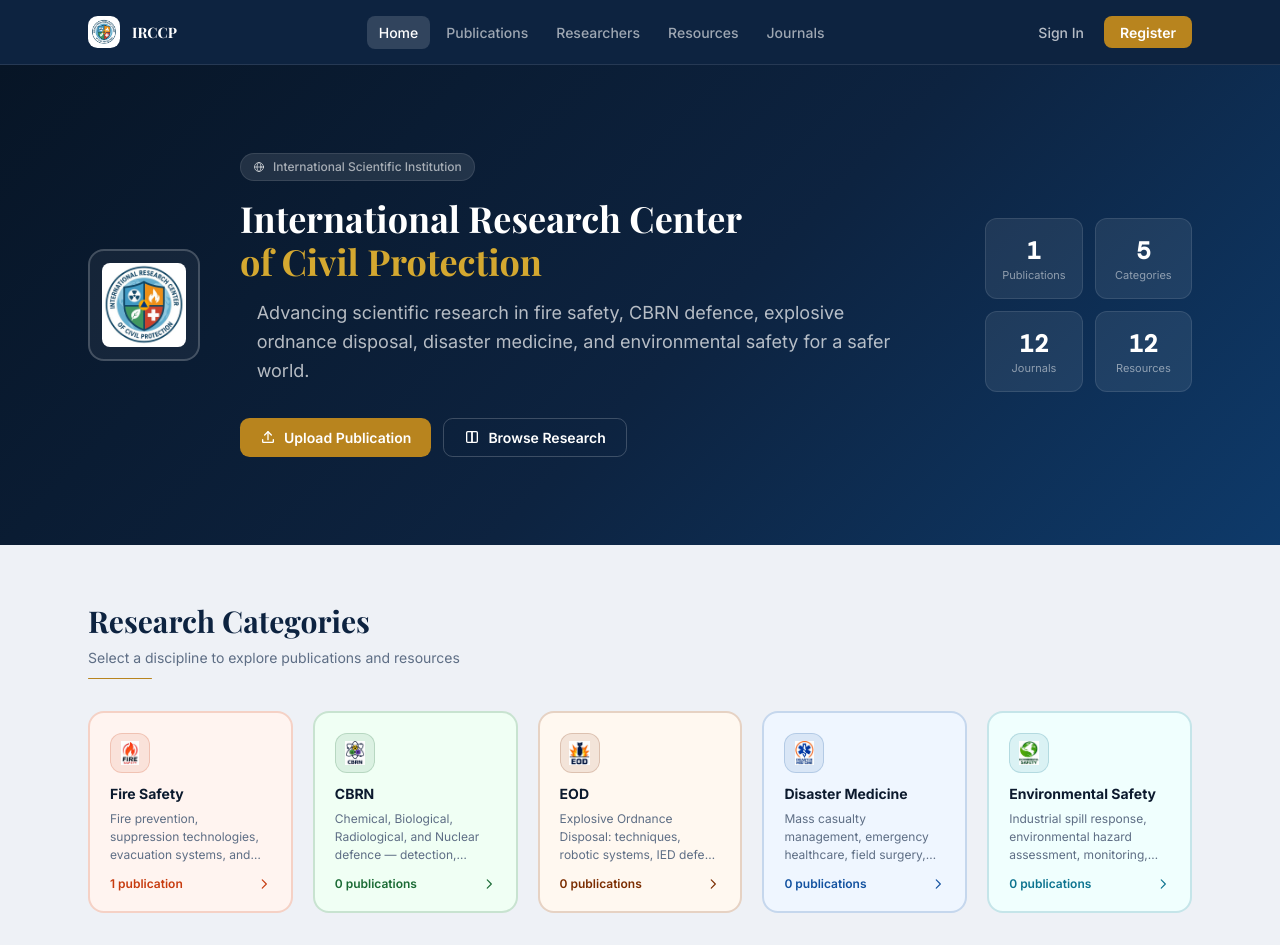
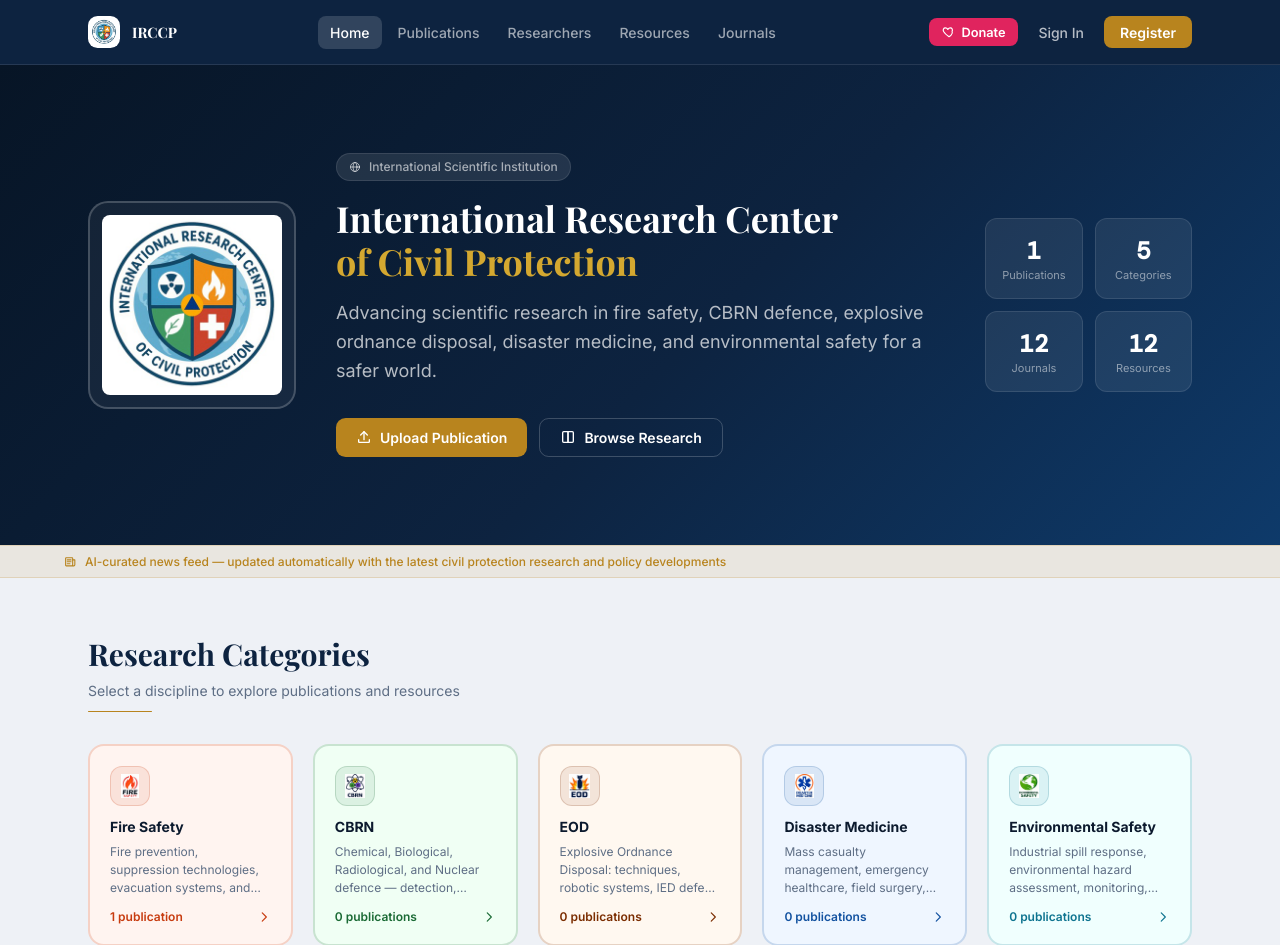
Before and after one commit to gfgfgv/irccp_django, a Django app: page / in a window 1280 px wide. Shown: the top 945 px of the page. Run offline with Django 5.2, Linux system fonts and the light colour scheme; data comes from the database, SQL or seed files in the repository; tables that the repository leaves empty hold one stand-in row (values such as "Sample post").

Commit message:
adde donations, useful resourses and logos for journels

```diff
--- a/core/context_processors.py
+++ b/core/context_processors.py
@@ -1,5 +1,11 @@
+from django.conf import settings
+
 from .models import Category
 
 
 def category_choices(request):
     return {"CATEGORY_CHOICES": Category.choices}
+
+
+def donate_url(request):
+    return {"DONATE_URL": settings.DONATE_URL}
--- a/static/css/style.css
+++ b/static/css/style.css
@@ -75,6 +75,12 @@ a { color: inherit; text-decoration: none; }
 .btn-ghost-white:hover { color: #fff; background: rgba(255,255,255,.1); }
 .btn-gold { background: var(--accent); color: #fff; font-size: .875rem; font-weight: 600; padding: .45rem 1rem; border-radius: .5rem; border: none; cursor: pointer; transition: opacity .15s; }
 .btn-gold:hover { opacity: .9; }
+.btn-donate {
+  display: inline-flex; align-items: center; gap: .35rem; background: #E0245E; color: #fff;
+  font-size: .8rem; font-weight: 600; padding: .4rem .8rem; border-radius: .5rem; border: none;
+  cursor: pointer; transition: opacity .15s, transform .15s;
+}
+.btn-donate:hover { opacity: .9; transform: translateY(-1px); }
 
 .menu-toggle { display: block; background: none; border: none; color: rgba(255,255,255,.7); padding: .35rem; cursor: pointer; }
 
@@ -138,11 +144,14 @@ a { color: inherit; text-decoration: none; }
 .hero-inner { position: relative; z-index: 1; max-width: 72rem; margin: 0 auto; padding: 4rem 1.5rem; width: 100%; }
 .hero-flex { display: flex; flex-direction: column; align-items: center; gap: 2.5rem; }
 .hero-logo {
-  width: 7rem; height: 7rem; border-radius: 1rem; border: 2px solid rgba(255,255,255,.2);
+  width: 11rem; height: 11rem; border-radius: 1.25rem; border: 2px solid rgba(255,255,255,.2);
   background: rgba(255,255,255,.05); display: flex; flex-direction: column; align-items: center;
   justify-content: center; color: rgba(255,255,255,.4); text-align: center; padding: .75rem; flex-shrink: 0;
 }
 .hero-logo span { font-size: .625rem; opacity: .6; margin-top: .25rem; }
+@media (min-width: 768px) {
+  .hero-logo { width: 13rem; height: 13rem; }
+}
 .hero-text { flex: 1; color: #fff; text-align: center; }
 .hero-pill {
   display: inline-flex; align-items: center; gap: .5rem; font-size: .75rem; font-weight: 500; color: rgba(255,255,255,.6);
@@ -237,11 +246,15 @@ a { color: inherit; text-decoration: none; }
 /* ---------- Resource / journal cards ---------- */
 .resource-card { background: var(--card); border-radius: 1rem; border: 1px solid var(--border); overflow: hidden; display: flex; }
 .resource-card img { width: 7rem; object-fit: cover; flex-shrink: 0; }
+.resource-logo-box { width: 7rem; flex-shrink: 0; background: #fff; display: flex; align-items: center; justify-content: center; padding: 1rem; border-right: 1px solid var(--border); }
+.resource-logo-img { max-width: 100%; max-height: 4.5rem; object-fit: contain; }
 .resource-body { flex: 1; padding: 1.25rem; }
 .resource-body a.title { display: block; margin-top: .5rem; font-weight: 700; font-size: .875rem; color: var(--primary); line-height: 1.4; }
 .resource-body p { font-size: .75rem; color: var(--muted-foreground); margin-top: .35rem; line-height: 1.5; }
 
 .journal-card { background: var(--card); border-radius: 1rem; border: 1px solid var(--border); padding: 1.25rem; display: flex; flex-direction: column; }
+.journal-logo-box { background: #fff; border: 1px solid var(--border); border-radius: .6rem; padding: .75rem; display: flex; align-items: center; justify-content: center; height: 3.5rem; margin-bottom: .75rem; }
+.journal-logo-img { max-width: 100%; max-height: 2rem; object-fit: contain; }
 .journal-card .row { display: flex; align-items: flex-start; justify-content: space-between; gap: .5rem; margin-bottom: .75rem; }
 .if-badge { font-size: .625rem; font-weight: 600; background: rgba(184,132,30,.1); color: var(--accent); border: 1px solid rgba(184,132,30,.2); padding: .1rem .5rem; border-radius: 999px; flex-shrink: 0; }
 .journal-card h3 { font-weight: 700; font-size: .875rem; margin: 0 0 .3rem; }
--- a/templates/base.html
+++ b/templates/base.html
@@ -34,6 +34,7 @@
         </div>
 
         <div class="nav-auth">
+          <a href="{{ DONATE_URL }}" target="_blank" rel="noopener noreferrer" class="btn-donate">{% icon 'heart' 14 %} Donate</a>
           {% if user.is_authenticated %}
             <div class="nav-user">
               <span class="nav-avatar">
@@ -63,6 +64,7 @@
         <a href="{% url 'core:researchers' %}">Researchers</a>
         <a href="{% url 'core:resources' %}">Resources</a>
         <a href="{% url 'core:journals' %}">Journals</a>
+        <a href="{{ DONATE_URL }}" target="_blank" rel="noopener noreferrer" style="color:#D4A830;">{% icon 'heart' 13 %} Donate</a>
       </div>
     </nav>
 
--- a/templates/core/home.html
+++ b/templates/core/home.html
@@ -38,7 +38,12 @@
   </div>
 </div>
 
-
+<div class="news-banner">
+  <div class="news-banner-inner">
+    {% icon 'newspaper' 13 %}
+    <span>AI-curated news feed — updated automatically with the latest civil protection research and policy developments</span>
+  </div>
+</div>
 
 <div class="page-content">
 
--- a/templates/core/journals.html
+++ b/templates/core/journals.html
@@ -24,6 +24,9 @@
     {% for j in journals %}
       {% cat_config j.cat "hex" as jhex %}{% cat_config j.cat "bg" as jbg %}
       <div class="journal-card">
+        {% if j.logo_url %}
+          <div class="journal-logo-box"><img src="{{ j.logo_url }}" alt="{{ j.pub }}" class="journal-logo-img"></div>
+        {% endif %}
         <div class="row">
           <span class="chip chip-xs" style="background:{{ jbg }};color:{{ jhex }};border-color:{{ jhex }}44;">{% cat_icon j.cat 10 %} {{ j.cat }}</span>
           {% if j.if_ != "—" %}<span class="if-badge">IF {{ j.if_ }}</span>{% endif %}
--- a/templates/core/resources.html
+++ b/templates/core/resources.html
@@ -24,7 +24,11 @@
     {% for r in resources %}
       {% cat_config r.cat "hex" as rhex %}{% cat_config r.cat "bg" as rbg %}
       <div class="resource-card">
-        <img src="https://images.unsplash.com/{{ r.img }}?w=200&h=160&fit=crop&auto=format" alt="{{ r.name }}">
+        {% if r.logo_url %}
+          <div class="resource-logo-box"><img src="{{ r.logo_url }}" alt="{{ r.name }}" class="resource-logo-img"></div>
+        {% else %}
+          <img src="https://images.unsplash.com/{{ r.img }}?w=200&h=160&fit=crop&auto=format" alt="{{ r.name }}">
+        {% endif %}
         <div class="resource-body">
           <span class="chip chip-xs" style="background:{{ rbg }};color:{{ rhex }};border-color:{{ rhex }}44;">{% cat_icon r.cat 10 %} {{ r.cat }}</span>
           <a href="{{ r.url }}" target="_blank" rel="noopener noreferrer" class="title">{{ r.name }} {% icon 'external' 11 %}</a>
```
Also changed, not shown: other parts of templates/core/home.html (+20 -4 lines), core/data.py (+30 -5 lines), irccp/settings.py (+8 -0 lines).
